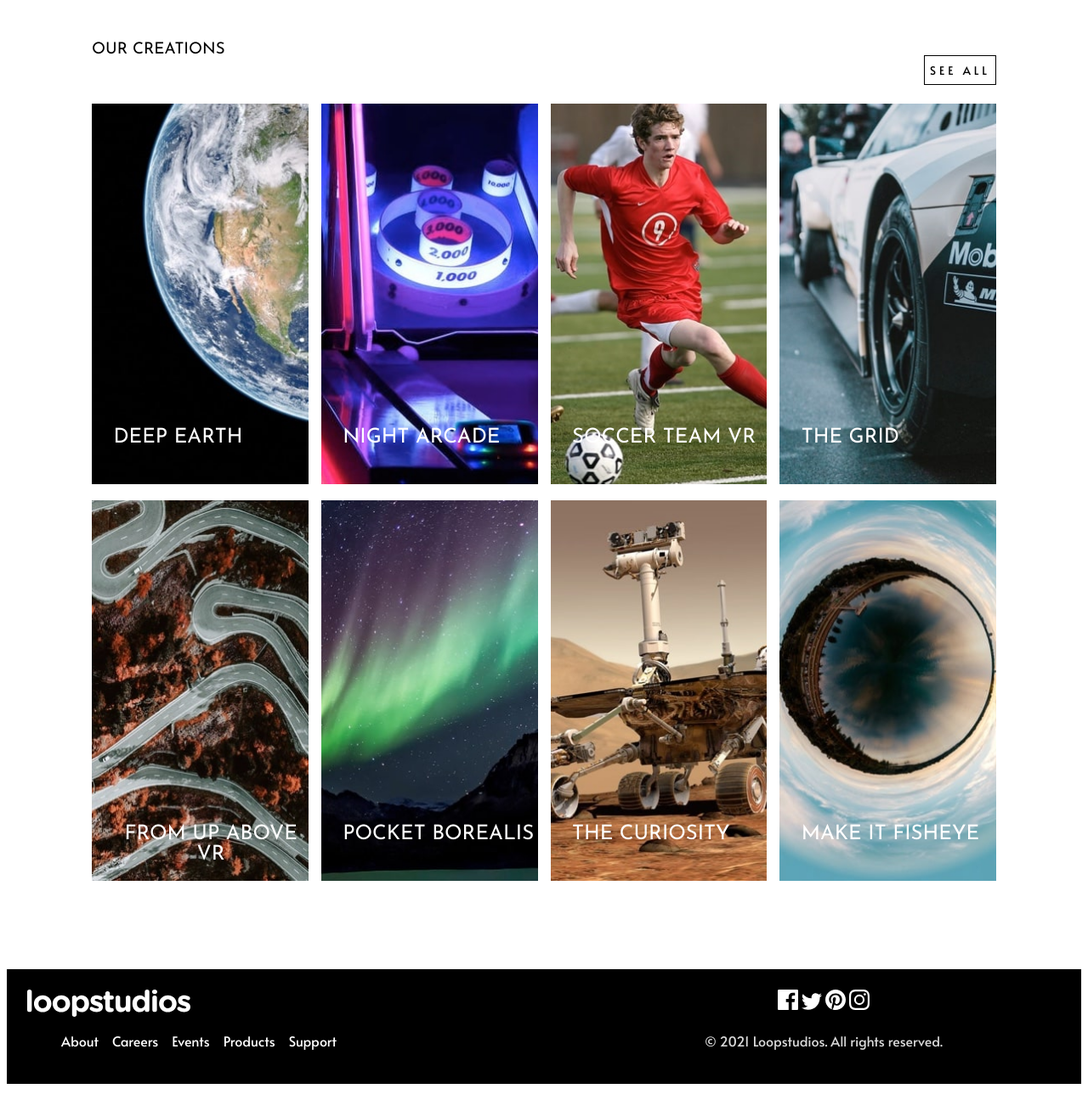
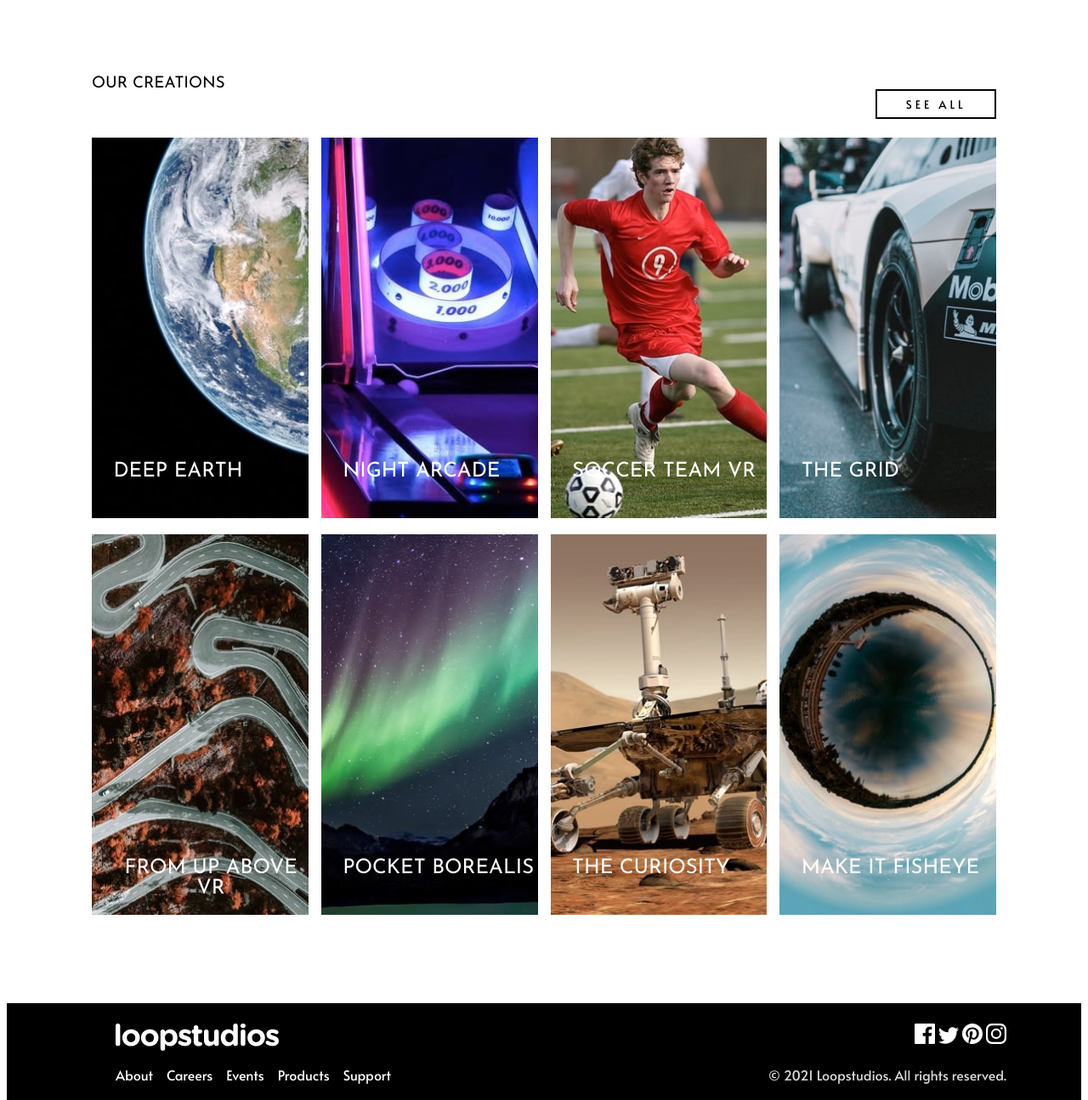
Before and after one commit to CertIanS/loopstudios-landing-page, a plain HTML site: page index.html in a window 1280 px wide. Shown: the part 1145-2440 px from the top of the page at 85% size. Drawn offline with Linux system fonts and the light colour scheme.

Commit message:
Header, footer and margins

```diff
--- a/style.scss
+++ b/style.scss
@@ -66,11 +66,13 @@
 
 button{
     background-color: white;
-    border: 1px solid black;
+    border: 2px solid black;
     font-family: $alata;
     height: 35px;
     margin-top: 35px;
     letter-spacing: 0.3em;
+    padding-left: 2.5em;
+    padding-right: 2.5em;
 }
 
 button:hover{
@@ -100,7 +102,7 @@
     border: 1px solid $grey-color;
     font-size: 50px;
     font-family: $joseFin;
-    padding-top: 0.2em;
+    padding: 0.5em;
     max-width: 9.5em;
 }
 
@@ -196,6 +198,23 @@
         background-image: url("./images/desktop/image-hero.jpg");
         background-repeat: no-repeat;
         background-size: 100%;
+        padding-left: 10.0em;
+        padding-right: 10.0em;
+    }
+
+    footer{
+        nav{
+            margin-left: 4.0em;
+        }
+        section{
+            margin-right: 4.0em;
+        }
+        span{
+            margin-right: 4.0em;
+        }
+        #logo{
+            margin-left: 6.5em;
+        }
     }
 
     #openMenu, #mobileMenu, #mobileButton{
```
Also changed, not shown: index.html (+0 -1 lines), style.css, 1 other file.
